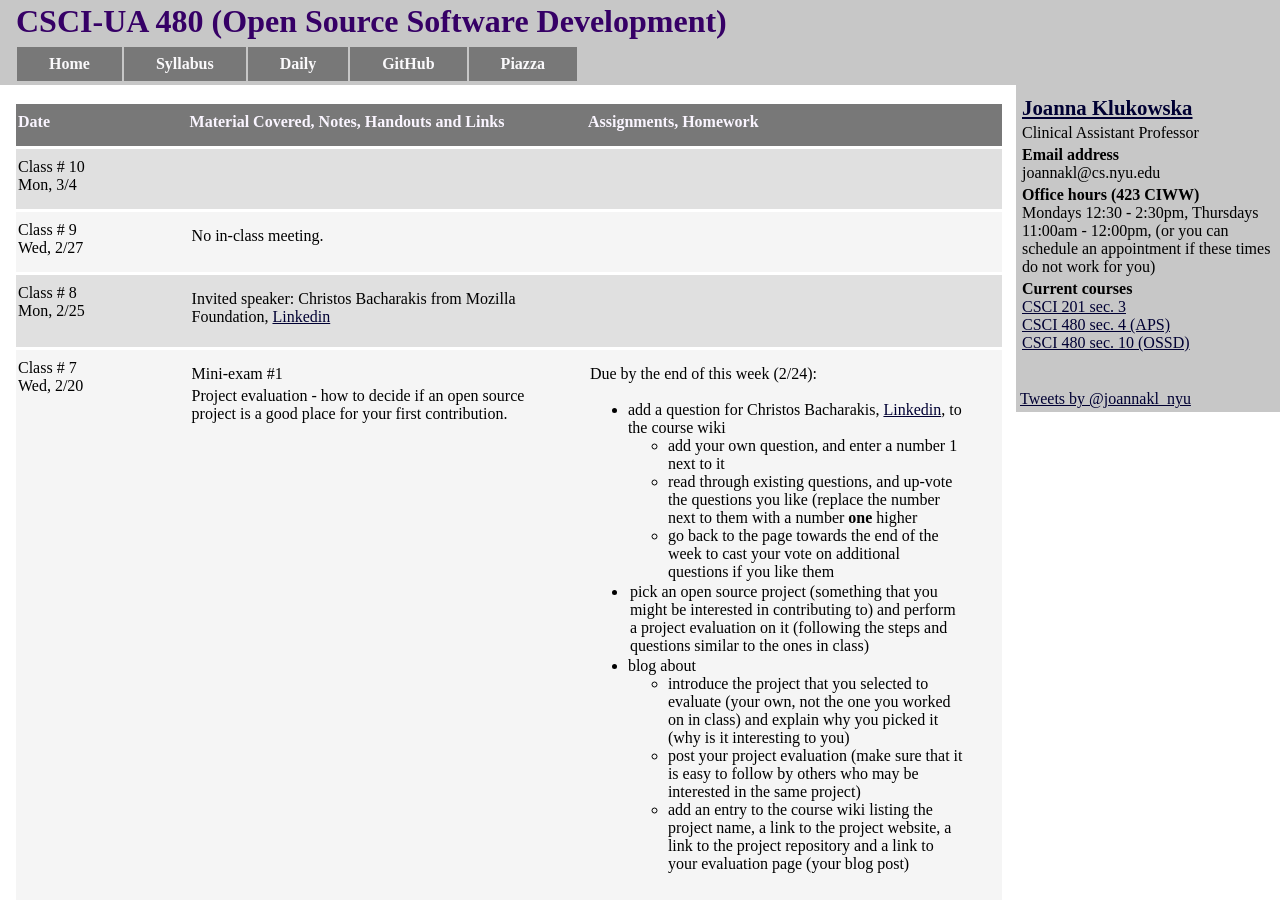
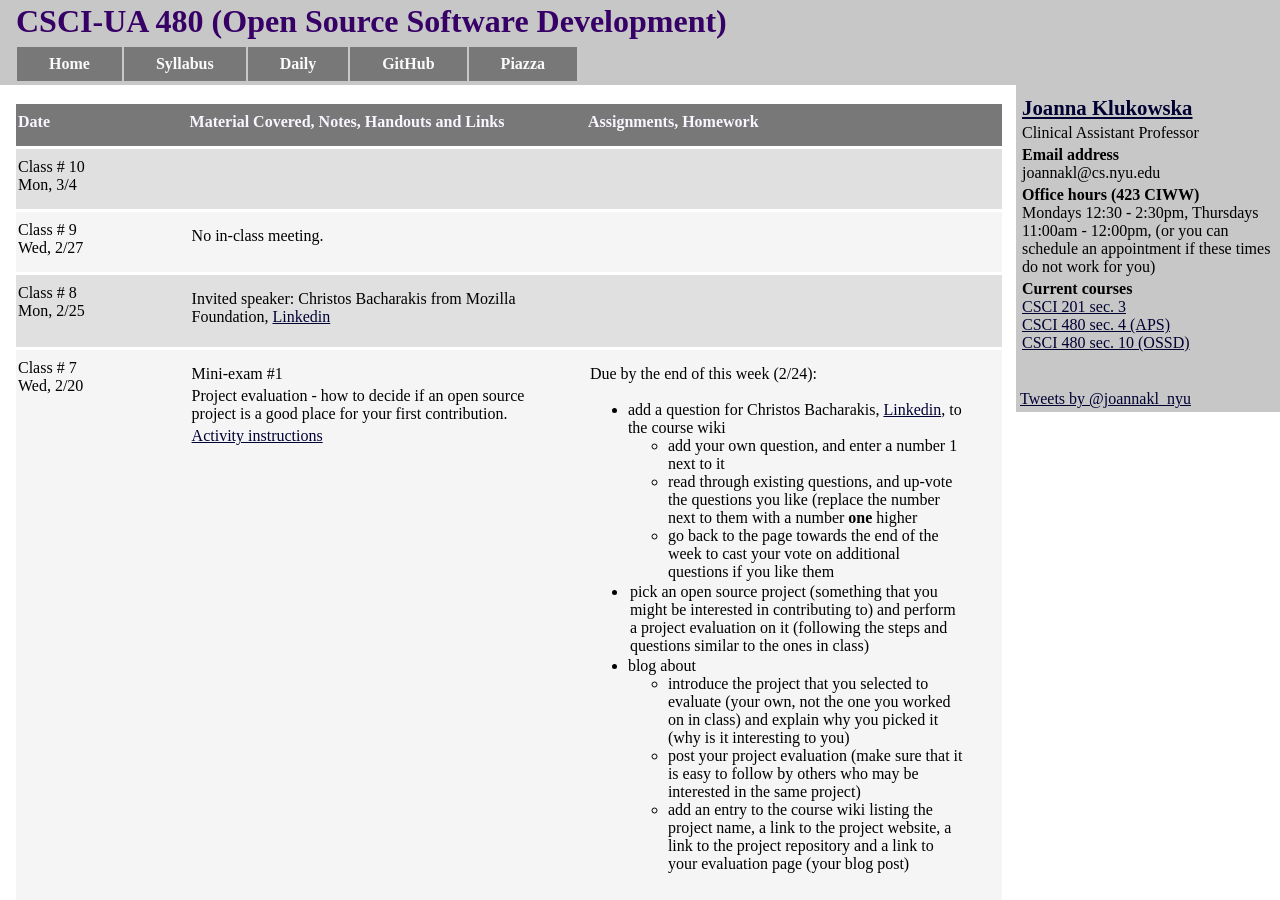
Before and after one commit to joannakl/ossd_s19, a Jekyll site: the page built from daily.html, in a window 1280 px wide and 900 px high. Built offline with Jekyll 4.4.1, drawn with Linux system fonts in a browser that asks for light colours; comment, search, counter and statistics services are not loaded.

Commit message:
adding link to the activity

```diff
--- a/_includes/daily/07.markdown
+++ b/_includes/daily/07.markdown
@@ -15,6 +15,8 @@ Mini-exam #1
 
 Project evaluation - how to decide if an open source project is a good place
 for your first contribution.
+
+[Activity instructions](https://github.com/nyu-ossd-s19/project_evaluation)
 
 
 
```
